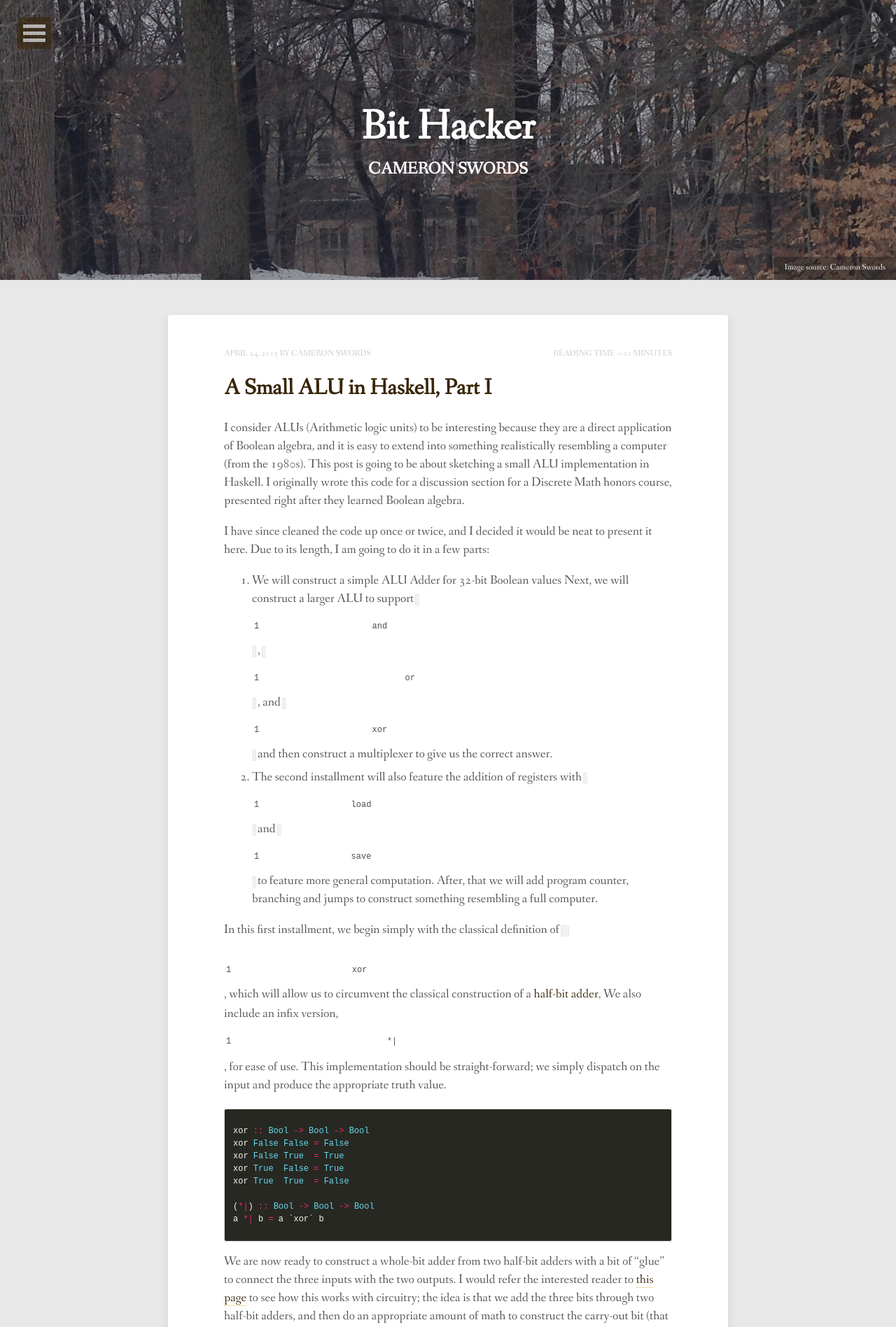
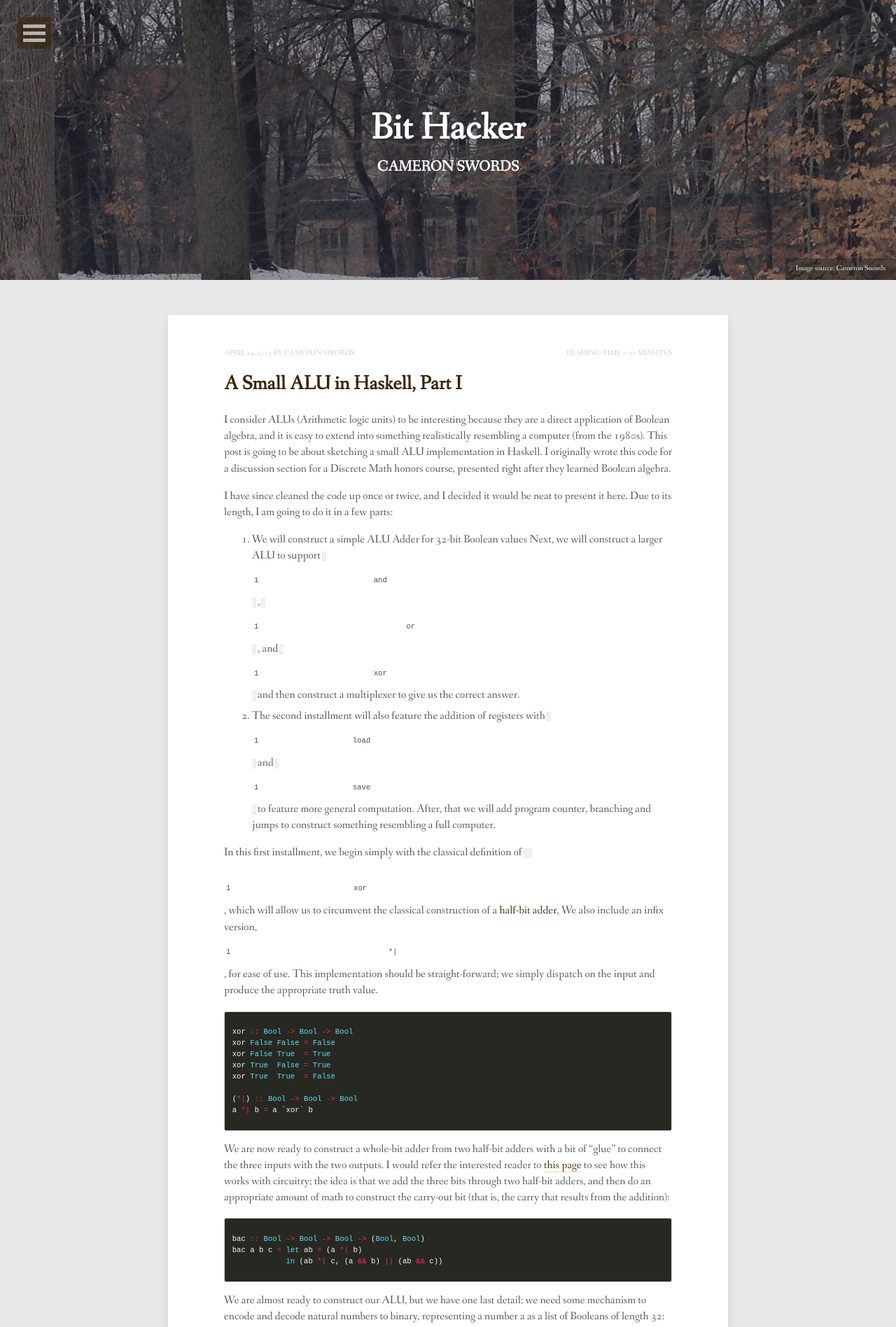
Before and after one commit to cgswords/cgswords.github.io, a Jekyll site: the page built from index.html, in a window 1280 px wide. Shown: the top 1896 px of the page at 70% size. Built offline with Jekyll 4.4.1, drawn with Linux system fonts in a browser that asks for light colours; nearby versions of some CDN libraries; some web fonts are replaced; formulas are drawn with MathJax 3; the list of posts is cut into pages by our own code.

Commit message:
Update _variables.scss

```diff
--- a/_sass/_variables.scss
+++ b/_sass/_variables.scss
@@ -7,7 +7,7 @@ $caption-font: $base-font;
 $code-font: monospace;
 $alt-font: serif;
 
-$doc-font-size: 16;
+$doc-font-size: 18;
 $doc-line-height: 26;
 
 
```
